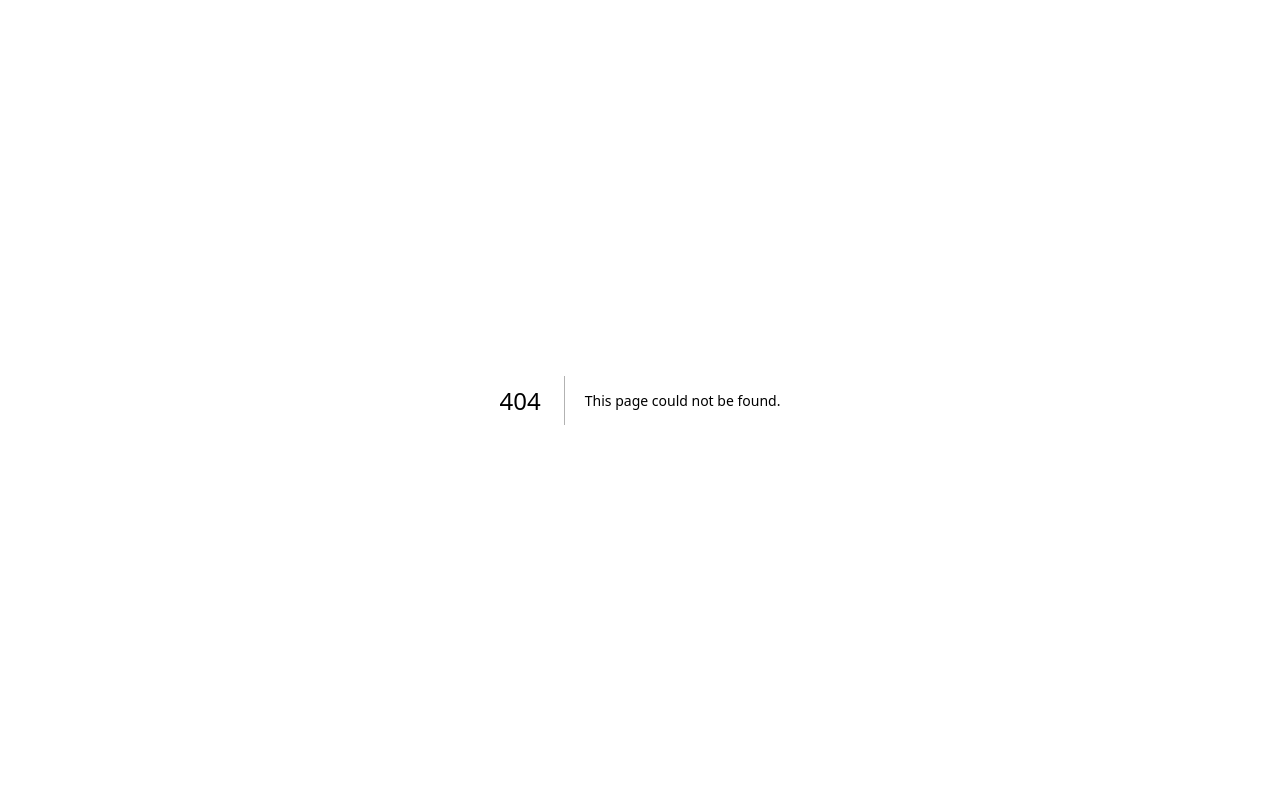
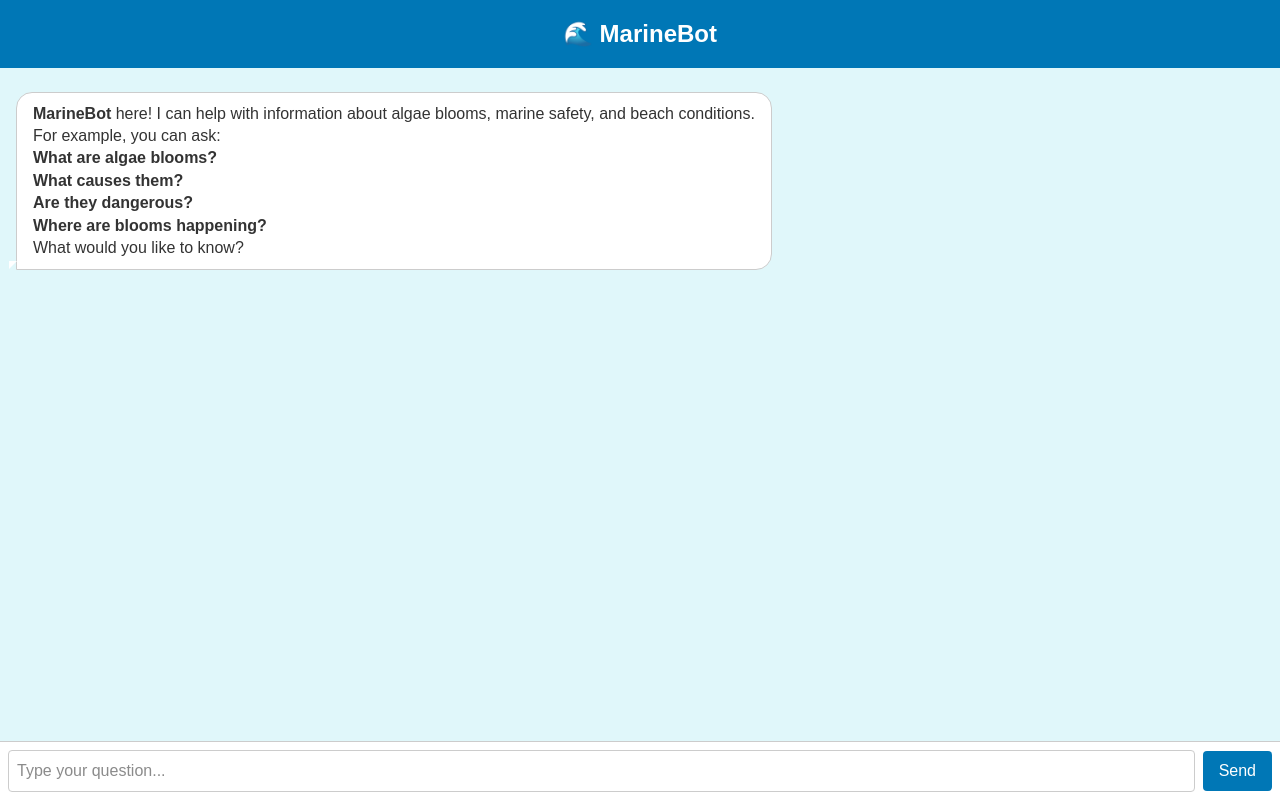
Before and after one commit to VanshikaTurkar/bloom-watch-lahacks, a Next.js app: page /chat in a window 1280 px wide. Before the commit this address had no page. Built offline with nearby package versions, Linux system fonts and the light colour scheme.

Commit message:
incorporating chat

```diff
--- a/package.json
+++ b/package.json
@@ -11,9 +11,12 @@
   "dependencies": {
     "leaflet": "^1.9.4",
     "next": "15.3.1",
+    "openai": "^4.96.0",
     "react": "^19.0.0",
     "react-dom": "^19.0.0",
-    "react-leaflet": "^5.0.0"
+    "react-leaflet": "^5.0.0",
+    "react-markdown": "^10.1.0",
+    "remark-gfm": "^4.0.1"
   },
   "devDependencies": {
     "@tailwindcss/postcss": "^4",
--- /dev/null
+++ b/src/app/api/chat/route.js
@@ -0,0 +1,56 @@
+// src/app/api/chat/route.js
+import OpenAI from "openai";
+
+const openai = new OpenAI({
+  apiKey: process.env.GEMINI_API_KEY,
+  baseURL: "https://generativelanguage.googleapis.com/v1beta/openai/"  // note the trailing slash
+});
+
+export async function POST(req) {
+  const { message } = await req.json();
+  if (!message) {
+    return new Response(JSON.stringify({ reply: "Please send a valid message." }), {
+      status: 400,
+      headers: { "Content-Type": "application/json" }
+    });
+  }
+
+  try {
+    const completion = await openai.chat.completions.create({
+      model: "gemini-2.0-flash",   // ← use a supported model ID
+      messages: [
+        {
+          role: "system",
+          content: `
+          You are MarineBot 🌊 — always reply **entirely in valid Markdown**.
+          • Use headings (##, ###) for sections
+          • Use **bold** for key terms
+          • Use bullet lists for examples
+          • No plain-text lists or HTML
+      `
+        },
+        {
+          role: "user",
+          content: message
+        }
+      ],
+      max_tokens: 200
+    });
+
+    const reply = completion.choices?.[0]?.message?.content
+      ?? "Sorry, I didn't quite catch that.";
+    return new Response(JSON.stringify({ reply }), {
+      status: 200,
+      headers: { "Content-Type": "application/json" }
+    });
+
+  } catch (err) {
+    console.error("Gemini API error:", err);
+    return new Response(JSON.stringify({
+      reply: "MarineBot is currently unavailable. Please try again later."
+    }), {
+      status: 500,
+      headers: { "Content-Type": "application/json" }
+    });
+  }
+}
--- /dev/null
+++ b/src/app/chat/page.css
@@ -0,0 +1,135 @@
+/* src/app/chat/page.css */
+
+/* Container spans full viewport */
+.chat-container {
+    display: flex;
+    flex-direction: column;
+    height: 100vh;
+    width: 100vw;
+    background-color: #f0f8ff;
+    font-family: Arial, sans-serif;
+  }
+
+  /* Header */
+  .chat-header {
+    background-color: #0077b6;
+    color: #ffffff;
+    text-align: center;
+    padding: 1rem;
+    font-size: 1.5rem;
+    font-weight: bold;
+    flex-shrink: 0;
+  }
+
+  /* Main chat area */
+  .chat-main {
+    flex: 1;
+    padding: 1rem;
+    overflow-y: auto;
+    background-color: #e0f7fa;
+  }
+
+  /* Bubble styling */
+.chat-message {
+    display: inline-block;
+    padding: 0.6rem 1rem;
+    margin: 0.5rem 0;
+    max-width: 70%;
+    line-height: 1.4;
+    position: relative;
+  }
+
+  /* User messages (right side) */
+  .chat-message.user {
+    background-color: #0077b6;
+    color: white;
+    margin-left: auto;
+    border-radius: 1rem 1rem 0 1rem;
+  }
+
+  /* Bot messages (left side) */
+  .chat-message.bot {
+    background-color: #ffffff;
+    color: #333333;
+    margin-right: auto;
+    border: 1px solid #cccccc;
+    border-radius: 1rem 1rem 1rem 0;
+  }
+
+  /* Optional little “tail” pointers */
+  .chat-message.user::after {
+    content: '';
+    position: absolute;
+    right: -8px;
+    bottom: 0;
+    width: 0;
+    height: 0;
+    border-top: 8px solid #0077b6;
+    border-left: 8px solid transparent;
+  }
+
+  .chat-message.bot::before {
+    content: '';
+    position: absolute;
+    left: -8px;
+    bottom: 0;
+    width: 0;
+    height: 0;
+    border-top: 8px solid #ffffff;
+    border-right: 8px solid transparent;
+  }
+
+    /* Ensure the chat main area wraps bubbles nicely */
+.chat-main {
+    display: flex;
+    flex-direction: column;
+    }
+
+
+  /* Typing indicator */
+  .chat-typing {
+    font-style: italic;
+    color: #555555;
+    margin-top: 0.5rem;
+  }
+
+  /* Footer with input and send button */
+  .chat-footer {
+    display: flex;
+    align-items: center;
+    padding: 0.5rem;
+    border-top: 1px solid #cccccc;
+    background-color: #ffffff;
+    flex-shrink: 0;
+  }
+
+  /* Text input */
+  .chat-input {
+    flex: 1;
+    padding: 0.5rem;
+    border: 1px solid #cccccc;
+    border-radius: 4px;
+    font-size: 1rem;
+    outline: none;
+  }
+
+  .chat-input:focus {
+    border-color: #0077b6;
+    box-shadow: 0 0 0 2px rgba(0, 119, 182, 0.2);
+  }
+
+  /* Send button */
+  .chat-send {
+    margin-left: 0.5rem;
+    padding: 0.5rem 1rem;
+    background-color: #0077b6;
+    color: #ffffff;
+    border: none;
+    border-radius: 4px;
+    font-size: 1rem;
+    cursor: pointer;
+  }
+
+  .chat-send:hover {
+    background-color: #005f8b;
+  }
--- /dev/null
+++ b/src/app/chat/page.jsx
@@ -0,0 +1,83 @@
+// src/app/chat/page.jsx
+'use client';
+
+import React, { useState, useEffect, useRef } from 'react';
+import ReactMarkdown from 'react-markdown';
+import remarkGfm from 'remark-gfm';
+import './page.css';
+
+export default function ChatPage() {
+  const [messages, setMessages] = useState([
+    {
+      sender: 'bot',
+      text: `**MarineBot** here! I can help with information about algae blooms, marine safety, and beach conditions.
+
+For example, you can ask:
+- **What are algae blooms?**
+- **What causes them?**
+- **Are they dangerous?**
+- **Where are blooms happening?**
+
+What would you like to know?`
+    }
+  ]);
+  const [input, setInput] = useState('');
+  const [isTyping, setIsTyping] = useState(false);
+  const chatEndRef = useRef(null);
+
+  useEffect(() => {
+    chatEndRef.current?.scrollIntoView({ behavior: 'smooth' });
+  }, [messages]);
+
+  const sendMessage = async () => {
+    if (!input.trim()) return;
+    setMessages(prev => [...prev, { sender: 'user', text: input }]);
+    setIsTyping(true);
+
+    try {
+      const res = await fetch('/api/chat', {
+        method: 'POST',
+        headers: { 'Content-Type': 'application/json' },
+        body: JSON.stringify({ message: input })
+      });
+      const { reply } = await res.json();
+      setMessages(prev => [...prev, { sender: 'bot', text: reply || "MarineBot didn't reply." }]);
+    } catch (err) {
+      console.error(err);
+      setMessages(prev => [...prev, { sender: 'bot', text: 'MarineBot is unavailable.' }]);
+    } finally {
+      setIsTyping(false);
+      setInput('');
+    }
+  };
+
+  const handleKeyDown = (e) => {
+    if (e.key === 'Enter') sendMessage();
+  };
+
+  return (
+    <div className="chat-container">
+      <header className="chat-header">🌊 MarineBot</header>
+      <main className="chat-main">
+        {messages.map((msg, i) => (
+          <div key={i} className={`chat-message ${msg.sender}`}>
+            <ReactMarkdown remarkPlugins={[remarkGfm]}>{msg.text}</ReactMarkdown>
+          </div>
+        ))}
+        {isTyping && <div className="chat-typing">MarineBot is typing…</div>}
+        <div ref={chatEndRef} />
+      </main>
+      <footer className="chat-footer">
+        <input
+          type="text"
+          className="chat-input"
+          placeholder="Type your question..."
+          value={input}
+          onChange={(e) => setInput(e.target.value)}
+          onKeyDown={handleKeyDown}
+        />
+        <button className="chat-send" onClick={sendMessage}>Send</button>
+      </footer>
+    </div>
+  );
+}
--- a/src/app/components/Navbar.js
+++ b/src/app/components/Navbar.js
@@ -40,6 +40,11 @@ export default function Navbar() {
               Contact
             </Link>
           </li>
+          <li>
+            <Link href="/chat" className="hover:underline">
+              Chat
+            </Link>
+          </li>
         </ul>
       </div>
     </nav>
--- a/src/app/pages/MapPage.js
+++ /dev/null
@@ -1,23 +0,0 @@
-"use client";
-import dynamic from "next/dynamic";
-import Navbar from "./components/Navbar"; // Assuming this is your Navbar component
-
-// Dynamic import disables SSR for this component
-const Map = dynamic(() => import("./components/Map"), { ssr: false });
-
-export default function MapPage() {
-  return (
-    <>
-      <Navbar />
-      <main className="p-8">
-        <h1 className="text-4xl font-bold mb-4">Map Page</h1>
-        <p className="text-lg text-gray-600 mb-4">
-          Here is the map view.
-        </p>
-        <div className="w-full h-[500px]">
-          <Map /> {/* Render the Map component here */}
-        </div>
-      </main>
-    </>
-  );
-}
```
Also changed, not shown: 1 other file (tests, documents, lock files or other folders).
